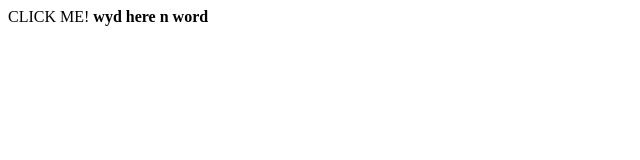
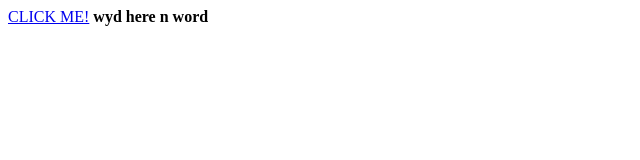
Before and after one commit to revertsfr/site, a plain HTML site: page index.html in a window 1280 px wide. Shown: the whole page, without its empty margins (0-640 px from the left). Drawn offline with Linux system fonts and the light colour scheme.

Commit message:
Update index.html

```diff
--- a/index.html
+++ b/index.html
@@ -1,3 +1,3 @@
-<a ref="https://pornhub.com" target="_blank">CLICK ME!</a>
+<a href="https://pornhub.com" target="_blank">CLICK ME!</a>
 
 <b>wyd here n word</b>
```
